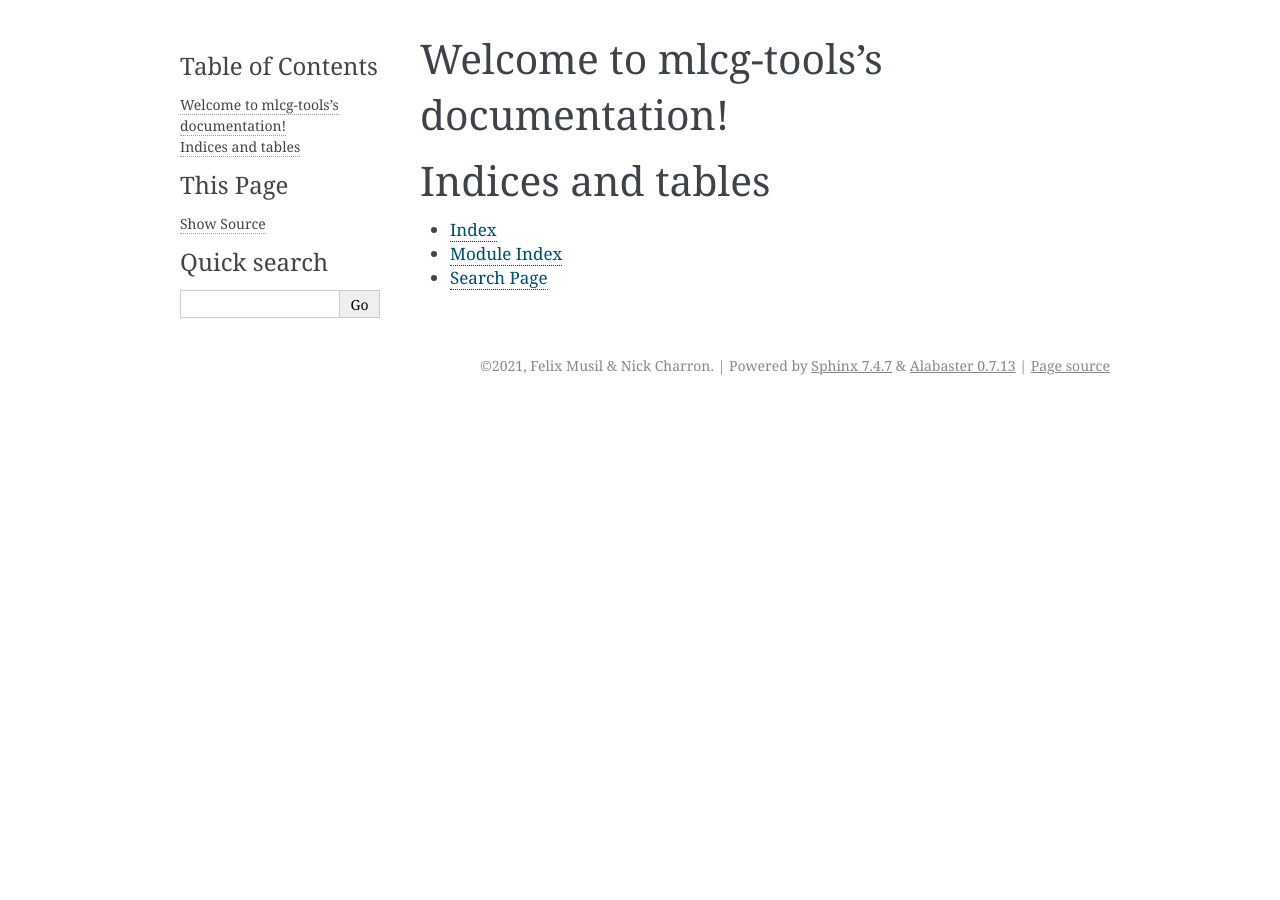
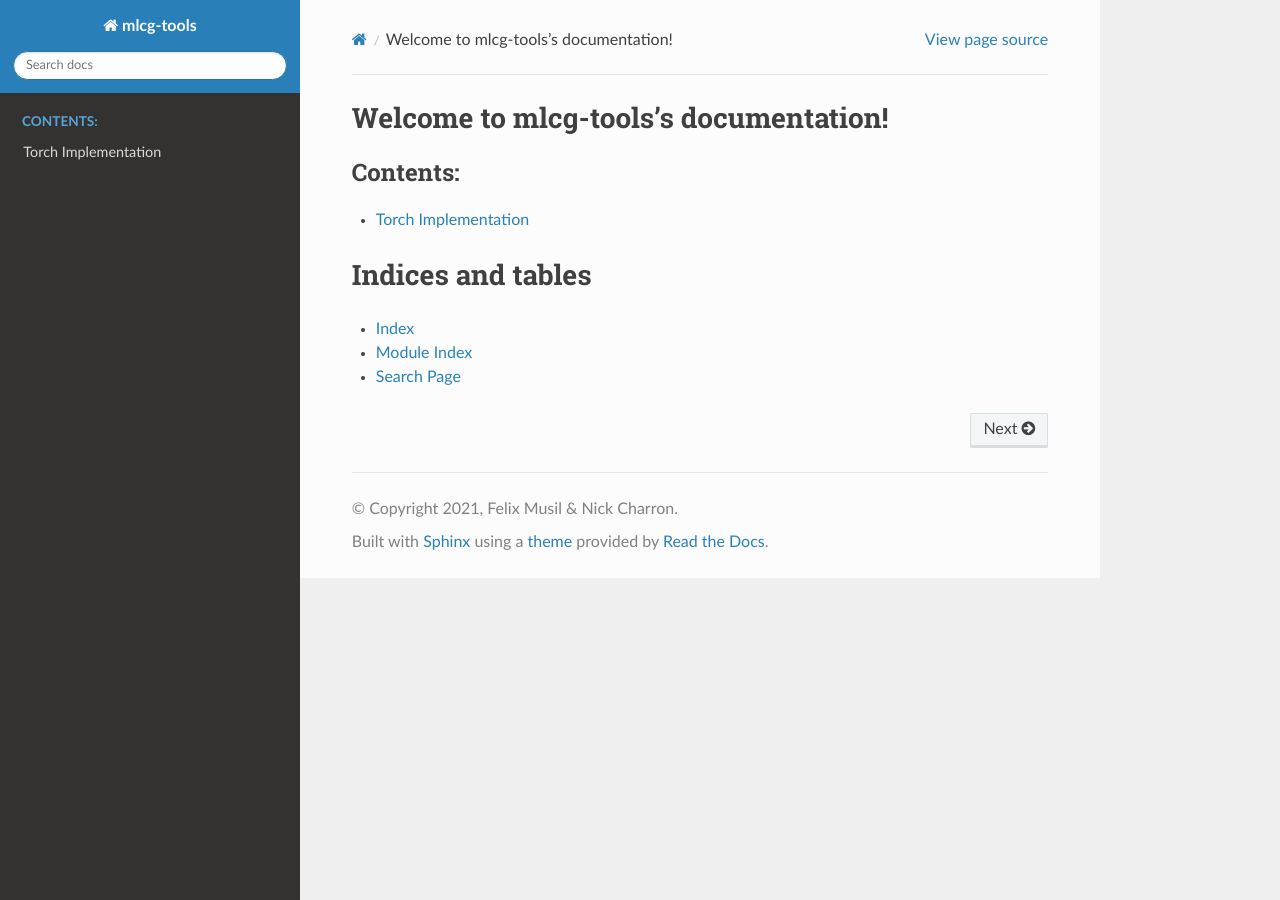
Before and after one commit to danielpastor97/mlcg, a Sphinx documentation site: the page built from docs/source/index.rst, in a window 1280 px wide. Built offline with Sphinx 7.4.7 and the Read the Docs theme 2.0.0, drawn with Linux system fonts in a browser that asks for light colours.

Commit message:
corrected conf paths/sphinx ext, added dummy docs

```diff
--- /dev/null
+++ b/docs/source/autodoc.rst
@@ -0,0 +1,6 @@
+Torch Implementation
+====================
+
+.. automodule:: mlcg.neighbor_list.torch_impl
+   :members:
+   :undoc-members:
--- a/docs/source/conf.py
+++ b/docs/source/conf.py
@@ -10,9 +10,12 @@
 # add these directories to sys.path here. If the directory is relative to the
 # documentation root, use os.path.abspath to make it absolute, like shown here.
 #
-# import os
+# iimport os
 # import sys
 # sys.path.insert(0, os.path.abspath('.'))
+
+import sys, os
+sys.path.insert(0, os.path.abspath('../../'))
 
 
 # -- Project information -----------------------------------------------------
@@ -30,8 +33,8 @@ release = '1.0.0'
 # Add any Sphinx extension module names here, as strings. They can be
 # extensions coming with Sphinx (named 'sphinx.ext.*') or your custom
 # ones.
-extensions = [
-]
+
+extensions = ['sphinx.ext.todo', 'sphinx.ext.viewcode', 'sphinx.ext.autodoc']
 
 # Add any paths that contain templates here, relative to this directory.
 templates_path = ['_templates']
@@ -47,9 +50,10 @@ exclude_patterns = []
 # The theme to use for HTML and HTML Help pages.  See the documentation for
 # a list of builtin themes.
 #
-html_theme = 'alabaster'
+html_theme = 'sphinx_rtd_theme'
 
 # Add any paths that contain custom static files (such as style sheets) here,
 # relative to this directory. They are copied after the builtin static files,
 # so a file named "default.css" will overwrite the builtin "default.css".
-html_static_path = ['_static']
+#html_static_path = ['_static']
+html_static_path = []
--- a/docs/source/index.rst
+++ b/docs/source/index.rst
@@ -10,7 +10,7 @@ Welcome to mlcg-tools's documentation!
    :maxdepth: 2
    :caption: Contents:
 
-
+   autodoc
 
 Indices and tables
 ==================
```
